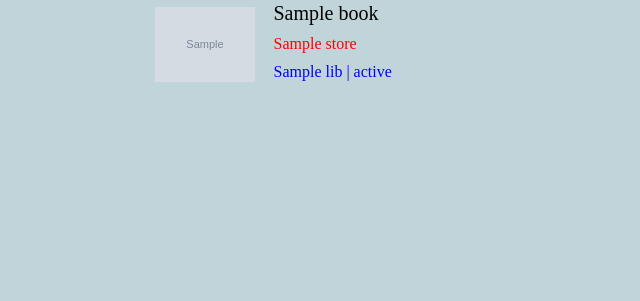
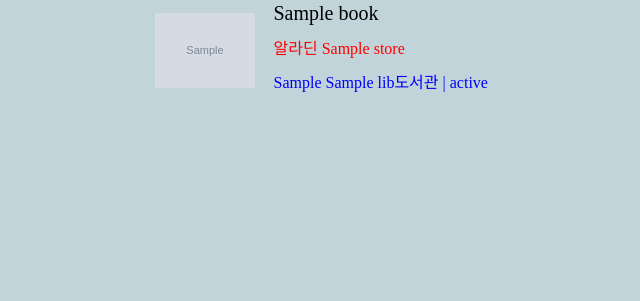
Before and after one commit to purple402/usedBooksInSuwon, a Flask app: template templates/report.html in a window 1280 px wide. Shown: the part 79-380 px from the top of the page, without its empty margins (176-816 px from the left). Run offline with Flask 2, Linux system fonts and the light colour scheme; the template is opened without the code that fills it: most values are stand-ins (such as "Sample title", 1, 10 or a date in 2020); grey boxes marked "Sample" are stand-in pictures; some libraries are stand-ins or nearby versions; some web fonts are replaced.

Commit message:
Update report page

```diff
--- a/templates/report.html
+++ b/templates/report.html
@@ -52,13 +52,13 @@
                 {% if book.store %}
                 <div style="color: red">
                     {% for store in book.store %}
-                    {{ store }}
+                    알라딘 {{ store }}
                     {% endfor %}
                 </div>
                 {% endif %}
                 {% if book.lib %}
                 <div style="color: blue">
-                   {{ book.lib }} | {{ book.state }}
+                   {{i}} {{ book.lib }}도서관 | {{ book.state }}
                 </div>
                 {% endif %}
             </td>
```
